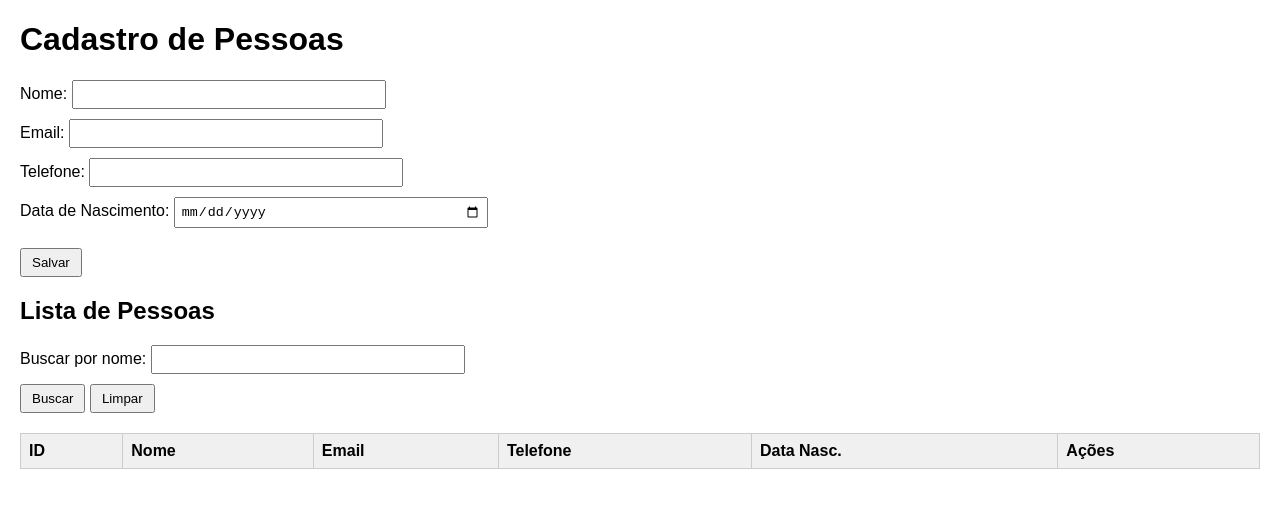
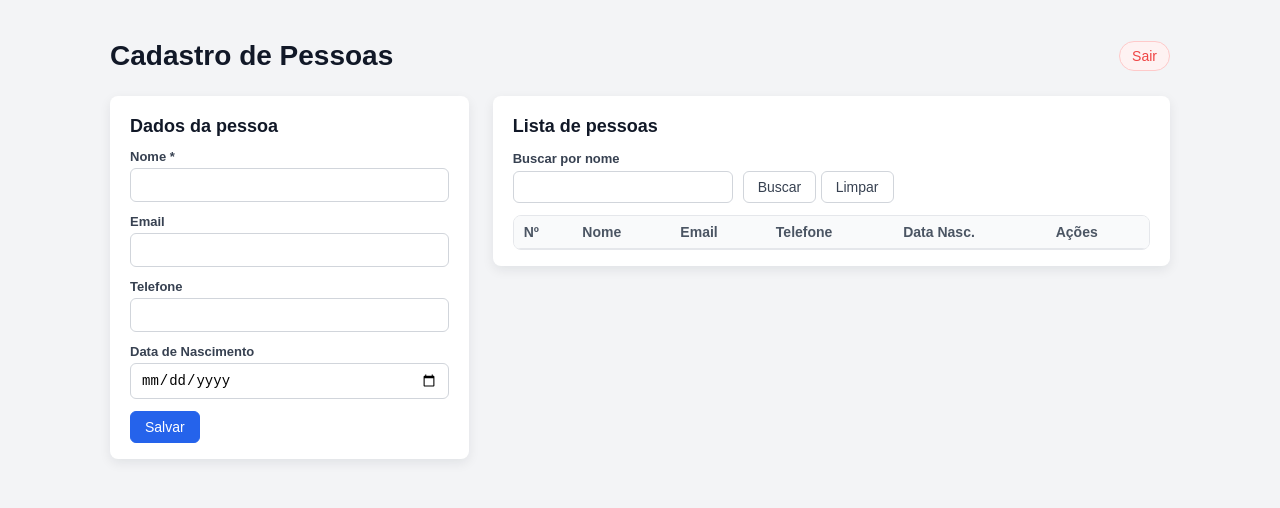
Before and after one commit to rangelmotinha-max/cadastro-pessoas-sqlite, a website: page public/index.html in a window 1280 px wide. Drawn offline with Linux system fonts and the light colour scheme; no server answers.

Commit message:
Adiciona autenticação com login e tela protegida de cadastro

```diff
--- a/package.json
+++ b/package.json
@@ -7,6 +7,7 @@
   },
   "dependencies": {
     "express": "^4.21.0",
+    "express-session": "^1.18.2",
     "sqlite3": "^5.1.7"
   }
 }
--- a/public/index.html
+++ b/public/index.html
@@ -3,68 +3,97 @@
   <head>
     <meta charset="UTF-8" />
     <title>Cadastro de Pessoas</title>
-  <style>
-    body { font-family: Arial, sans-serif; margin: 20px; }
-    form { margin-bottom: 20px; }
-    label { display: block; margin-top: 10px; }
-    input { padding: 5px; width: 300px; }
-    button { margin-top: 10px; padding: 5px 10px; }
-    table { border-collapse: collapse; width: 100%; margin-top: 20px; }
-    th, td { border: 1px solid #ccc; padding: 8px; text-align: left; }
-    th { background-color: #f0f0f0; }
-    .linha-botoes-form { margin-top: 10px; }
-    .linha-botoes-form button { margin-right: 10px; }
-    .bloco-busca { margin-top: 10px; margin-bottom: 10px; }
-  </style>
+    <!-- Arquivo de estilos -->
+    <link rel="stylesheet" href="style.css" />
   </head>
   <body>
+    <div class="app-container">
+      <!-- CABEÇALHO COM BOTÃO SAIR -->
+      <header class="app-header">
+        <div class="app-header-left">
           <h1>Cadastro de Pessoas</h1>
+        </div>
+        <div class="app-header-right">
+          <a href="/logout" class="link-sair">Sair</a>
+        </div>
+      </header>
+
+      <main class="layout">
+        <!-- CARD DO FORMULÁRIO -->
+        <section class="card card-form">
+          <h2>Dados da pessoa</h2>
 
           <form id="formPessoa">
             <input type="hidden" id="id" />
 
             <label>
-      Nome:
+              <span>Nome *</span>
               <input type="text" id="nome" required />
             </label>
 
             <label>
-      Email:
+              <span>Email</span>
               <input type="email" id="email" />
             </label>
 
             <label>
-      Telefone:
+              <span>Telefone</span>
               <input type="text" id="telefone" />
             </label>
 
             <label>
-      Data de Nascimento:
+              <span>Data de Nascimento</span>
               <input type="date" id="data_nascimento" />
             </label>
 
             <div class="linha-botoes-form">
-      <button type="submit">Salvar</button>
-      <button type="button" id="btnCancelarEdicao" style="display:none;">Cancelar edição</button>
+              <button type="submit" class="btn btn-primary">Salvar</button>
+              <button
+                type="button"
+                id="btnCancelarEdicao"
+                class="btn btn-secondary"
+                style="display: none"
+              >
+                Cancelar edição
+              </button>
             </div>
           </form>
+        </section>
 
-  <h2>Lista de Pessoas</h2>
+        <!-- CARD DA LISTA -->
+        <section class="card card-list">
+          <h2>Lista de pessoas</h2>
 
-  <!-- BLOCO DE BUSCA POR NOME -->
+          <!-- BLOCO DE BUSCA -->
           <div class="bloco-busca">
+            <div>
               <label>
-      Buscar por nome:
+                Buscar por nome
+                <br />
                 <input type="text" id="buscaNome" />
               </label>
-    <button type="button" id="btnBuscar">Buscar</button>
-    <button type="button" id="btnLimparBusca">Limpar</button>
             </div>
 
+            <div>
+              <button type="button" id="btnBuscar" class="btn btn-secondary">
+                Buscar
+              </button>
+              <button
+                type="button"
+                id="btnLimparBusca"
+                class="btn btn-secondary"
+              >
+                Limpar
+              </button>
+            </div>
+          </div>
+
+          <!-- TABELA -->
+          <div class="table-wrapper">
             <table>
               <thead>
                 <tr>
-        <th>ID</th>
+                  <th>Nº</th>
                   <th>Nome</th>
                   <th>Email</th>
                   <th>Telefone</th>
@@ -76,6 +105,10 @@
                 <!-- Linhas inseridas via JavaScript -->
               </tbody>
             </table>
+          </div>
+        </section>
+      </main>
+    </div>
 
     <script src="script.js"></script>
   </body>
--- a/public/script.js
+++ b/public/script.js
@@ -95,24 +95,29 @@ function buscarPessoasPorNome(nome) {
 
 function desenharTabela(pessoas) {
   tabelaCorpo.innerHTML = '';
-  pessoas.forEach(pessoa => {
+
+  pessoas.forEach((pessoa, index) => {
     const tr = document.createElement('tr');
 
+    const numeroLinha = index + 1; // 1, 2, 3, 4...
+
     tr.innerHTML = `
-      <td>${pessoa.id}</td>
+      <td>${numeroLinha}</td>
       <td>${pessoa.nome}</td>
       <td>${pessoa.email || ''}</td>
       <td>${pessoa.telefone || ''}</td>
       <td>${pessoa.data_nascimento || ''}</td>
-      <td>
-        <button onclick="editarPessoa(${pessoa.id})">Editar</button>
-        <button onclick="excluirPessoa(${pessoa.id})">Excluir</button>
+      <td class="acoes">
+        <button class="btn btn-secondary" onclick="editarPessoa(${pessoa.id})">Editar</button>
+        <button class="btn btn-danger" onclick="excluirPessoa(${pessoa.id})">Excluir</button>
       </td>
     `;
 
     tabelaCorpo.appendChild(tr);
   });
 }
+
+
 
 // ========== FUNÇÕES CRUD (BACK-END) ==========
 
--- /dev/null
+++ b/public/style.css
@@ -0,0 +1,330 @@
+/* ===== RESET SIMPLES ===== */
+* {
+  box-sizing: border-box;
+  margin: 0;
+  padding: 0;
+}
+
+body {
+  font-family: Arial, Helvetica, sans-serif;
+  background: #f3f4f6;
+  color: #111827;
+}
+
+/* ===== CONTAINER GERAL ===== */
+.app-container {
+  max-width: 1100px;
+  margin: 40px auto;
+  padding: 0 20px;
+}
+
+/* ===== CABEÇALHO ===== */
+/* ===== CABEÇALHO ===== */
+.app-header {
+  margin-bottom: 24px;
+  display: flex;
+  align-items: center;
+  justify-content: space-between;
+}
+
+.app-header h1 {
+  font-size: 28px;
+  color: #111827;
+}
+
+/* Link "Sair" no canto direito */
+.app-header-right {
+  display: flex;
+  align-items: center;
+}
+
+.link-sair {
+  font-size: 14px;
+  font-weight: 500;
+  color: #ef4444;
+  text-decoration: none;
+  padding: 6px 12px;
+  border-radius: 999px;
+  border: 1px solid #fecaca;
+  background-color: #fef2f2;
+  transition: background-color 0.15s ease, color 0.15s ease, border-color 0.15s ease,
+    box-shadow 0.15s ease;
+}
+
+.link-sair:hover {
+  background-color: #fee2e2;
+  border-color: #fca5a5;
+  color: #b91c1c;
+  box-shadow: 0 2px 6px rgba(239, 68, 68, 0.25);
+}
+
+
+
+/* ===== LAYOUT PRINCIPAL (FORM + LISTA) ===== */
+.layout {
+  display: flex;
+  gap: 24px;
+  align-items: flex-start;
+}
+
+/* Em telas menores, empilha um abaixo do outro */
+@media (max-width: 768px) {
+  .layout {
+    flex-direction: column;
+  }
+}
+
+/* ===== CARDS ===== */
+.card {
+  background: #ffffff;
+  border-radius: 8px;
+  box-shadow: 0 4px 12px rgba(15, 23, 42, 0.08);
+  padding: 20px 20px 16px;
+}
+
+.card-form {
+  flex: 1;
+  min-width: 260px;
+}
+
+.card-list {
+  flex: 2;
+}
+
+/* ===== TÍTULOS SECUNDÁRIOS ===== */
+.card h2 {
+  font-size: 18px;
+  margin-bottom: 12px;
+  color: #111827;
+}
+
+/* ===== FORMULÁRIO ===== */
+form label {
+  display: block;
+  font-size: 13px;
+  font-weight: 600;
+  color: #374151;
+  margin-bottom: 12px;
+}
+
+form label span {
+  display: inline-block;
+  margin-bottom: 4px;
+}
+
+form input[type="text"],
+form input[type="email"],
+form input[type="date"] {
+  width: 100%;
+  padding: 8px 10px;
+  border-radius: 6px;
+  border: 1px solid #d1d5db;
+  font-size: 14px;
+  transition: border-color 0.15s ease, box-shadow 0.15s ease;
+}
+
+form input:focus {
+  outline: none;
+  border-color: #3b82f6;
+  box-shadow: 0 0 0 2px rgba(59, 130, 246, 0.15);
+}
+
+/* Linha dos botões do formulário */
+.linha-botoes-form {
+  margin-top: 4px;
+  display: flex;
+  gap: 10px;
+}
+
+/* ===== BOTÕES ===== */
+.btn {
+  display: inline-flex;
+  align-items: center;
+  justify-content: center;
+  padding: 7px 14px;
+  border-radius: 6px;
+  border: 1px solid transparent;
+  font-size: 14px;
+  font-weight: 500;
+  cursor: pointer;
+  transition: background-color 0.15s ease, border-color 0.15s ease,
+    color 0.15s ease, box-shadow 0.15s ease;
+  white-space: nowrap;
+}
+
+.btn-primary {
+  background-color: #2563eb;
+  border-color: #2563eb;
+  color: #ffffff;
+}
+
+.btn-primary:hover {
+  background-color: #1d4ed8;
+  border-color: #1d4ed8;
+}
+
+.btn-secondary {
+  background-color: #ffffff;
+  border-color: #d1d5db;
+  color: #374151;
+}
+
+.btn-secondary:hover {
+  background-color: #f3f4f6;
+}
+
+.btn-danger {
+  background-color: #ef4444;
+  border-color: #ef4444;
+  color: #ffffff;
+}
+
+.btn-danger:hover {
+  background-color: #dc2626;
+  border-color: #dc2626;
+}
+
+/* ===== BLOCO DE BUSCA ===== */
+.bloco-busca {
+  display: flex;
+  align-items: flex-end;
+  flex-wrap: wrap;
+  gap: 10px;
+  margin-bottom: 12px;
+}
+
+.bloco-busca label {
+  font-size: 13px;
+  font-weight: 600;
+  color: #374151;
+}
+
+.bloco-busca input[type="text"] {
+  margin-top: 4px;
+  padding: 7px 10px;
+  border-radius: 6px;
+  border: 1px solid #d1d5db;
+  min-width: 220px;
+  font-size: 14px;
+}
+
+.bloco-busca input[type="text"]:focus {
+  outline: none;
+  border-color: #3b82f6;
+  box-shadow: 0 0 0 2px rgba(59, 130, 246, 0.15);
+}
+
+/* ===== TABELA ===== */
+.table-wrapper {
+  border-radius: 8px;
+  border: 1px solid #e5e7eb;
+  overflow: hidden;
+}
+
+table {
+  border-collapse: collapse;
+  width: 100%;
+  font-size: 14px;
+}
+
+thead {
+  background-color: #f9fafb;
+}
+
+th,
+td {
+  padding: 8px 10px;
+  text-align: left;
+  border-bottom: 1px solid #e5e7eb;
+}
+
+th {
+  font-weight: 600;
+  color: #4b5563;
+}
+
+tbody tr:nth-child(even) {
+  background-color: #f9fafb;
+}
+
+tbody tr:hover {
+  background-color: #eff6ff;
+}
+
+/* Coluna de ações */
+td.acoes {
+  white-space: nowrap;
+  display: flex;
+  gap: 6px;
+}
+
+/* ===== PÁGINA DE LOGIN ===== */
+
+.login-wrapper {
+  min-height: 100vh;
+  display: flex;
+  align-items: center;
+  justify-content: center;
+  background: #f3f4f6;
+  padding: 16px;
+}
+
+.login-card {
+  background: #ffffff;
+  border-radius: 10px;
+  box-shadow: 0 10px 25px rgba(15, 23, 42, 0.18);
+  padding: 24px 24px 20px;
+  max-width: 380px;
+  width: 100%;
+}
+
+.login-card h1 {
+  font-size: 22px;
+  margin-bottom: 4px;
+  color: #111827;
+}
+
+.login-subtitle {
+  font-size: 13px;
+  color: #6b7280;
+  margin-bottom: 16px;
+}
+
+.login-card form label {
+  display: block;
+  font-size: 13px;
+  font-weight: 600;
+  color: #374151;
+  margin-bottom: 12px;
+}
+
+.login-card form label span {
+  display: inline-block;
+  margin-bottom: 4px;
+}
+
+.login-card input[type="text"],
+.login-card input[type="password"] {
+  width: 100%;
+  padding: 8px 10px;
+  border-radius: 6px;
+  border: 1px solid #d1d5db;
+  font-size: 14px;
+  transition: border-color 0.15s ease, box-shadow 0.15s ease;
+}
+
+.login-card input:focus {
+  outline: none;
+  border-color: #3b82f6;
+  box-shadow: 0 0 0 2px rgba(59, 130, 246, 0.15);
+}
+
+.msg-erro {
+  font-size: 13px;
+  color: #b91c1c;
+  background-color: #fee2e2;
+  border: 1px solid #fecaca;
+  border-radius: 6px;
+  padding: 8px 10px;
+  margin-bottom: 12px;
+}
```
Also changed, not shown: public/login.html (added, +45 -0 lines), src/server.js (+68 -12 lines), 1 other file. Lines whose indentation alone changed are shown as unchanged.
